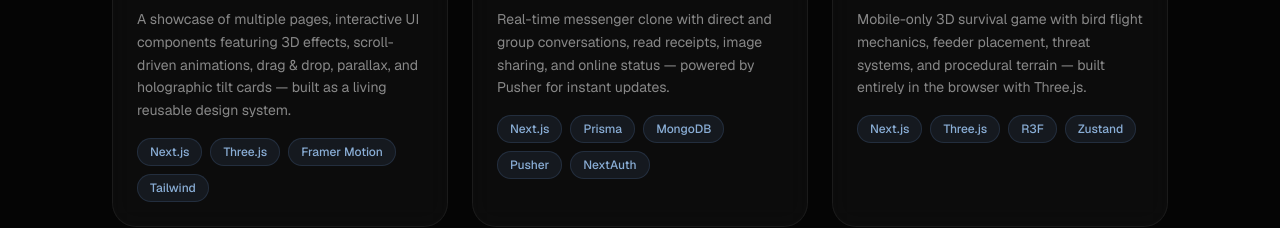
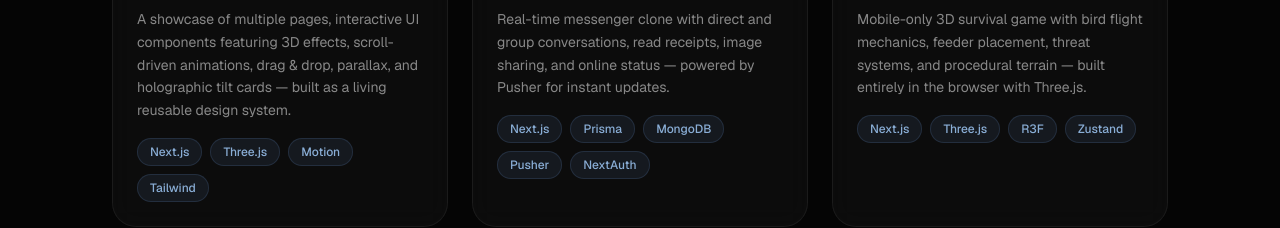
Before and after one commit to nejcfurh/nejcfurh-dev, a Next.js app: page / in a window 1280 px wide. Shown: the part 5700-5928 px from the top of the page. Built offline with nearby package versions, Linux system fonts and the light colour scheme; no server answers.

Commit message:
fix(nejcfurh-dev): Proper named for a dependency

```diff
--- a/app/features/homepage/constants/index.ts
+++ b/app/features/homepage/constants/index.ts
@@ -202,7 +202,7 @@
     tags: [
       { name: 'Next.js', color: '' },
       { name: 'Three.js', color: '' },
-      { name: 'Framer Motion', color: '' },
+      { name: 'Motion', color: '' },
       { name: 'Tailwind', color: '' },
     ],
     image: '/images/projects/design-lab.png',
@@ -303,7 +303,7 @@
       'Conservation initiative website with full-screen animations, parallax effects, stacked cards, interactive carousels, and page visit analytics.',
     tags: [
       { name: 'Next.js', color: '' },
-      { name: 'Framer Motion', color: '' },
+      { name: 'Motion', color: '' },
       { name: 'Tailwind', color: '' },
       { name: 'AI SDK', color: '' },
     ],
```
